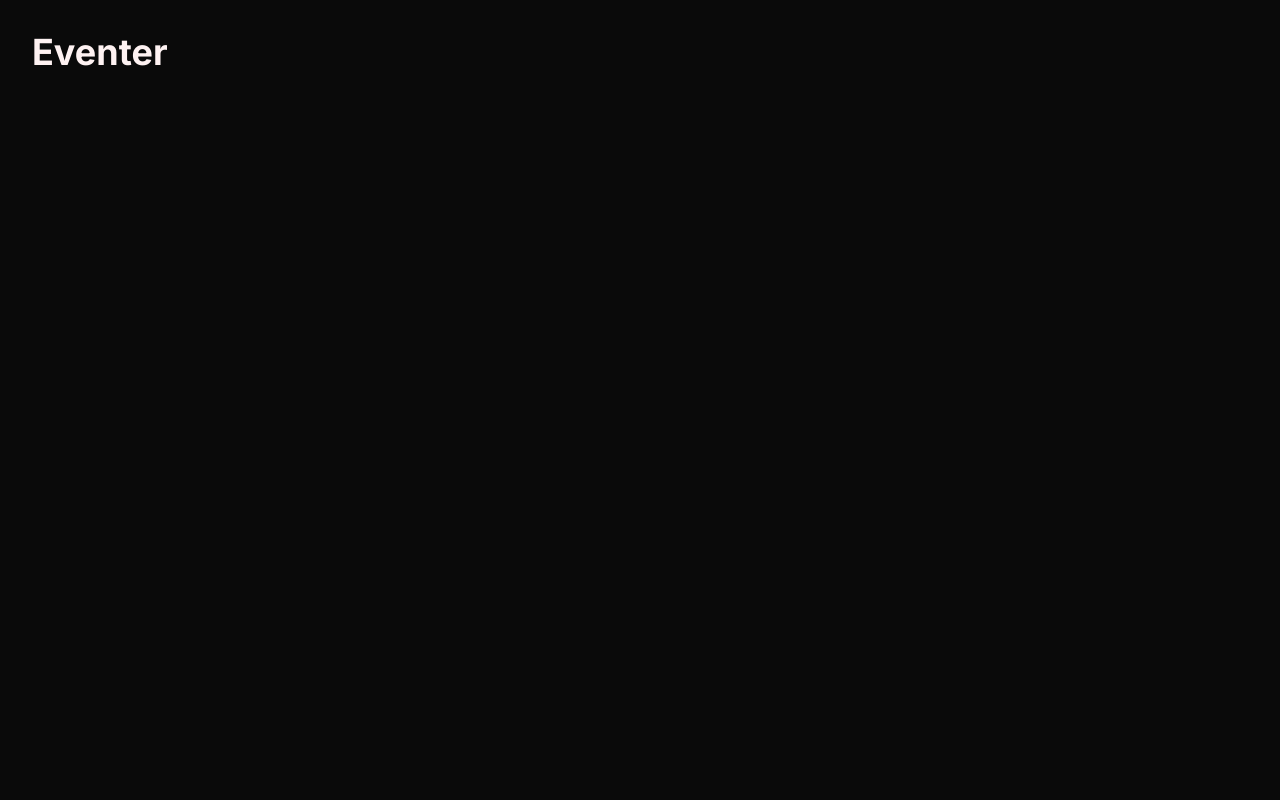
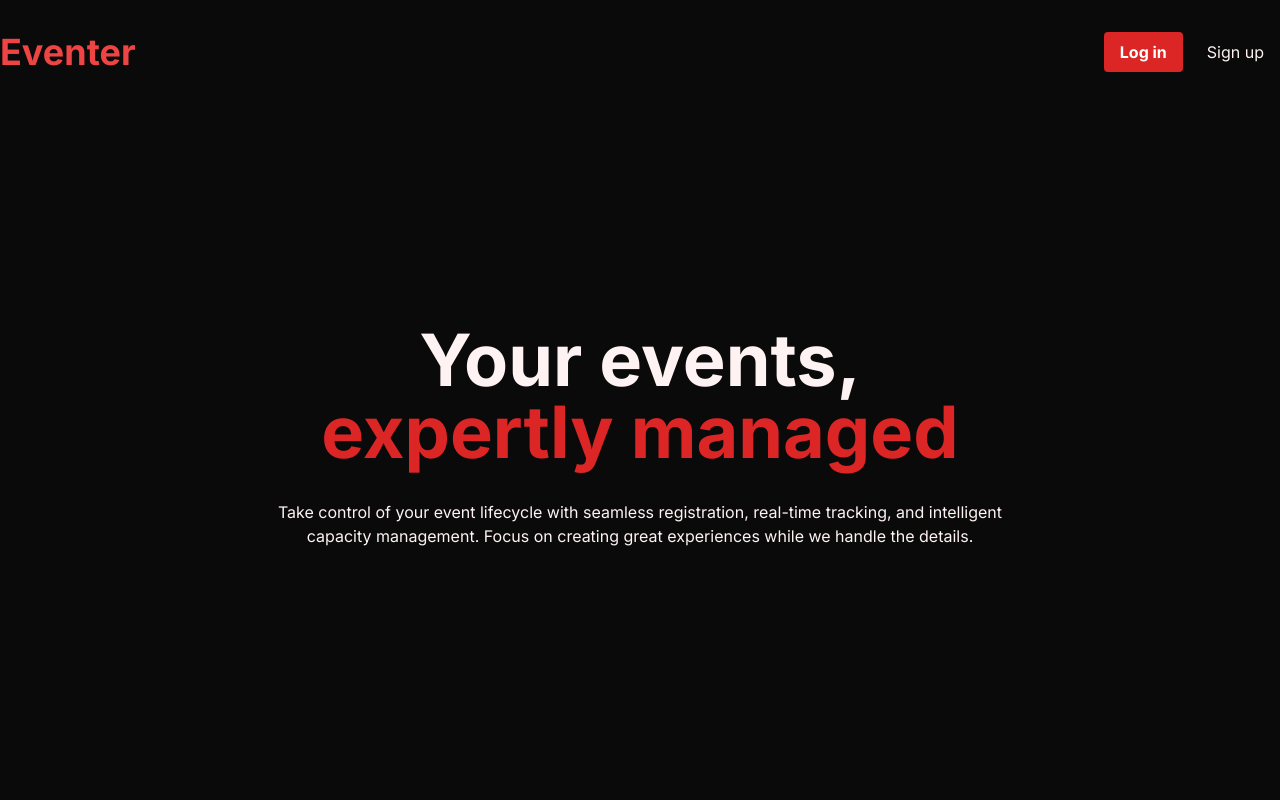
Before and after one commit to jasperket/Eventer, a PHP site: page / in a window 1280 px wide. Before the commit the page is almost empty. Run offline with PHP 8.4, Linux system fonts and the light colour scheme; some libraries are stand-ins or nearby versions.

Commit message:
Finished home page

```diff
--- a/index.php
+++ b/index.php
@@ -1,8 +1,19 @@
 <?php require_once 'includes/header.php' ?>
 
-<header class="p-8">
-    <h1 class="text-4xl font-bold">Eventer</h1>
-    <div><a href="register.php"></a></div>
-</header>
+<div class="h-screen flex flex-col">
+    <div class="p-4"></div>
+    <header class="flex items-center justify-between">
+        <h1 class="text-4xl font-bold text-red-500">Eventer</h1>
+        <div class="flex gap-2">
+            <a href="login.php" class="bg-red-600 text-white font-bold px-4 py-2 rounded hover:bg-red-500">Log in</a>
+            <a href="register.php" class="px-4 py-2 rounded hover:underline">Sign up</a>
+        </div>
+    </header>
+
+    <main class="text-center h-full flex-1 flex flex-col items-center justify-center gap-8">
+        <h2 class="text-7xl font-bold">Your events,<br> <span class="text-red-600">expertly managed</span></h2>
+        <p class="w-[75ch]">Take control of your event lifecycle with seamless registration, real-time tracking, and intelligent capacity management. Focus on creating great experiences while we handle the details.</p>
+    </main>
+</div>
 
 <?php require_once 'includes/footer.php' ?>
```
Also changed, not shown: README.md.
